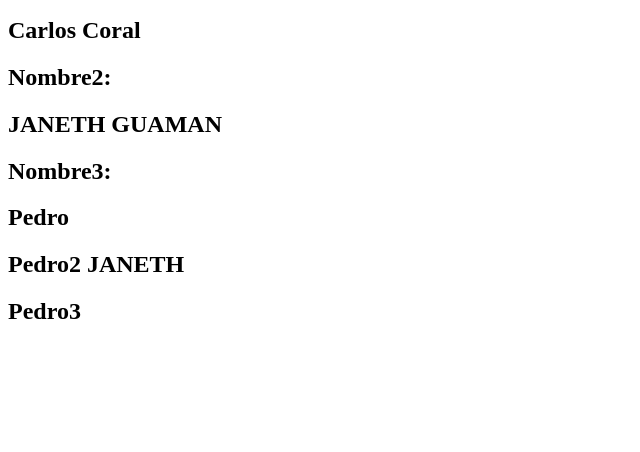
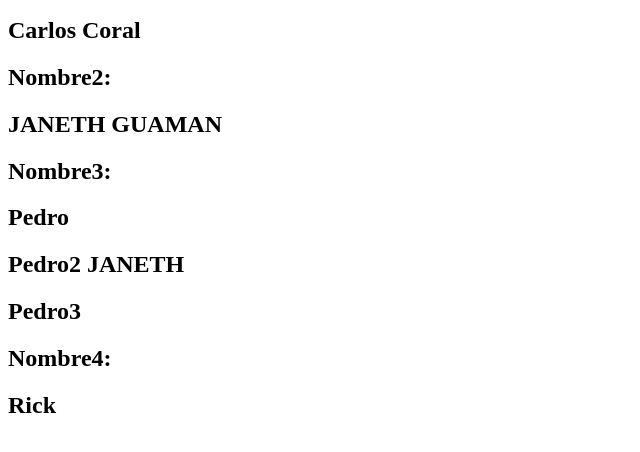
Before and after one commit to CJCB77/Practica-Git, a plain HTML site: page index.html in a window 1280 px wide. Shown: the part 110-562 px from the top of the page, without its empty margins (0-640 px from the left). Drawn offline with Linux system fonts and the light colour scheme.

Commit message:
Agregue otro nombre

```diff
--- a/index.html
+++ b/index.html
@@ -20,6 +20,8 @@
     <h2>Pedro2 JANETH</h2>
     <h2>Pedro3 </h2>
 
+    <h2>Nombre4:</h2>
+    <h2>Rick</h2>
 
 
 
```
